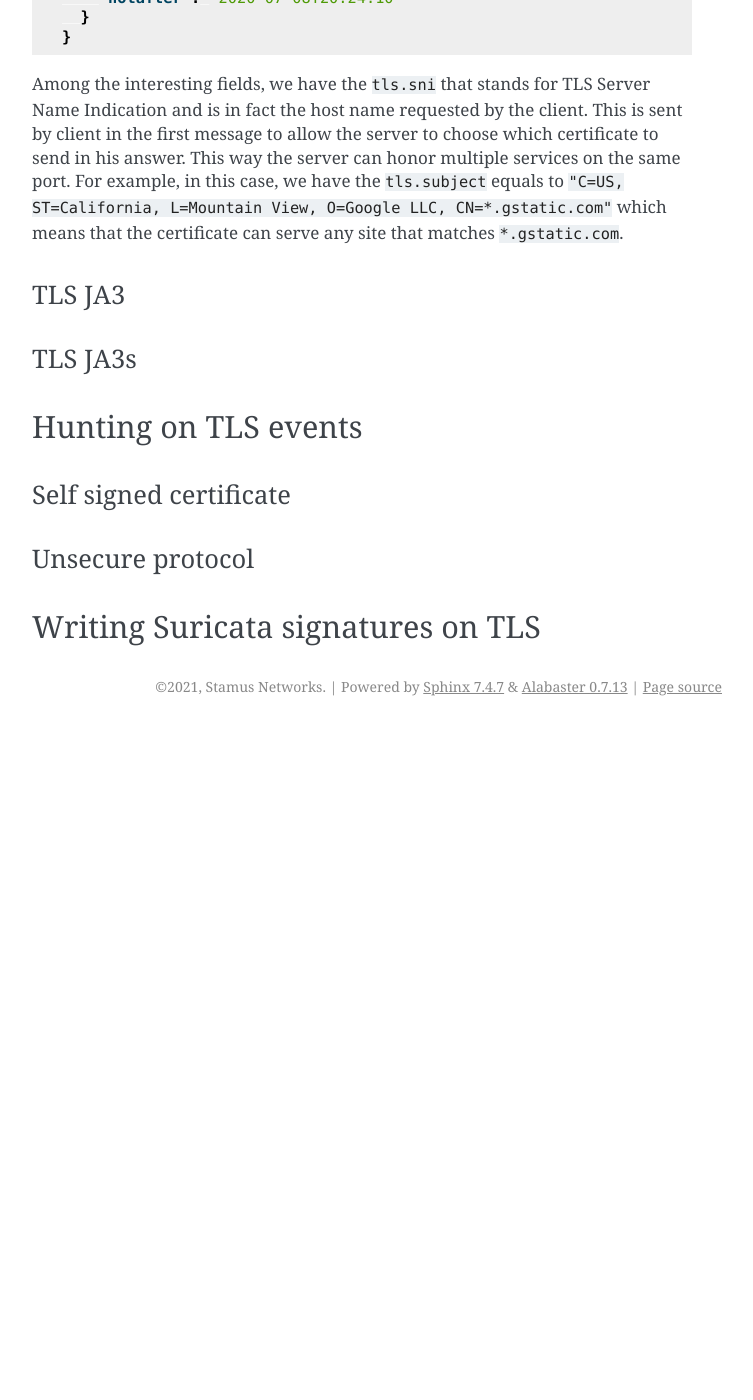
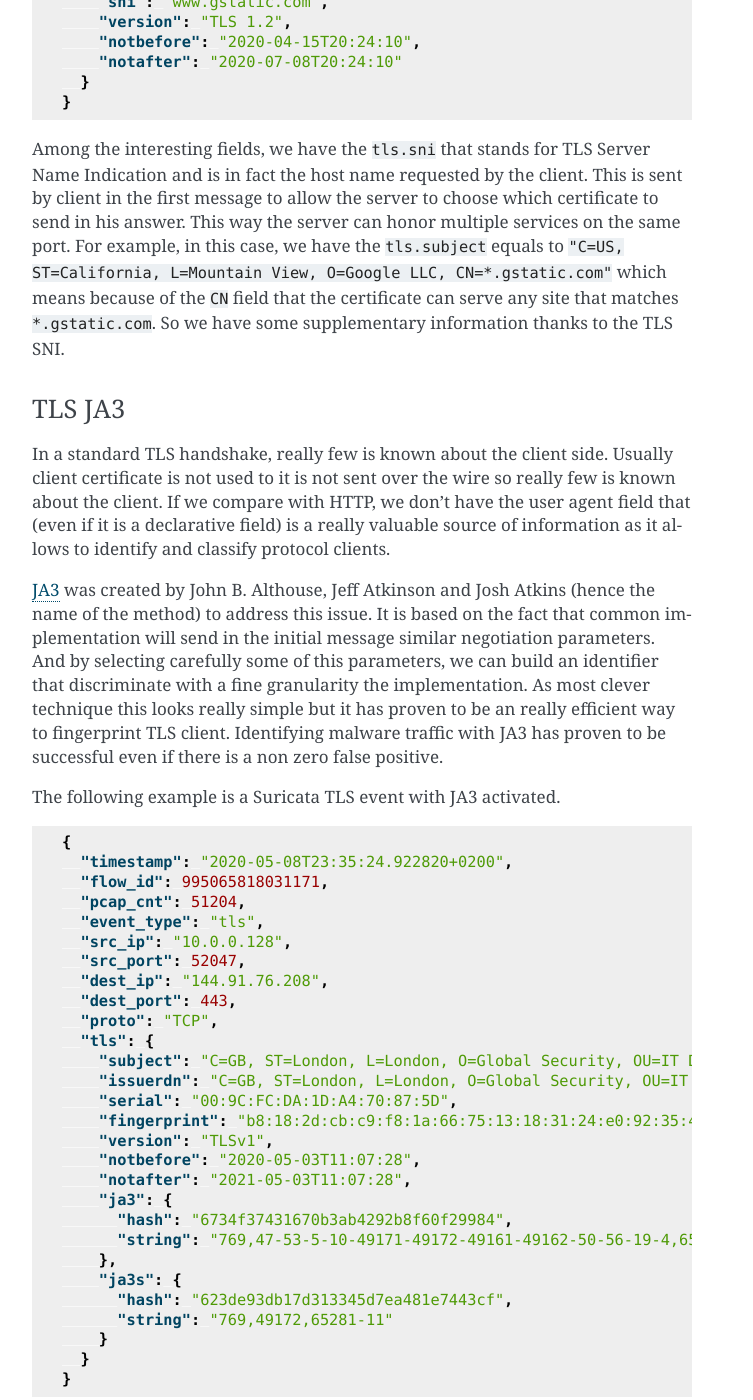
Before and after one commit to StamusNetworks/suricata-4-analysts, a Sphinx documentation site: the page built from source/tls-threat-hunting.rst, in a window 1280 px wide and 1400 px high, scrolled down 1610 px. Shown: the whole window, without its empty margins (388-1141 px from the left). Built offline with Sphinx 7.4.7, drawn with Linux system fonts in a browser that asks for light colours; before the commit the page ends 2336 px from its top, so only the background shows below that; some of the changed text lies outside the part shown.

Commit message:
tls: done description

```diff
--- a/source/tls-threat-hunting.rst
+++ b/source/tls-threat-hunting.rst
@@ -40,6 +40,8 @@
 manages to extract information on the TLS characteristics as well as on the X509 certificates.
 This data are written in the ``tls`` event type and are also added to the ``alert`` when they are available.
 
+Suricata can also extract the certificate chain sent by the server and store it inside the event or
+as a separate file.
 
 Extracted fields
 ----------------
@@ -76,14 +78,87 @@
 Among the interesting fields, we have the ``tls.sni`` that stands for TLS Server Name Indication and is
 in fact the host name requested by the client. This is sent by client in the first message to allow the server to choose which certificate to send in his answer. This way the server can honor multiple services on the same port.
 For example, in this case, we have the ``tls.subject`` equals to ``"C=US, ST=California, L=Mountain View, O=Google LLC, CN=*.gstatic.com"``
-which means that the certificate can serve any site that matches ``*.gstatic.com``.
+which means because of the ``CN`` field that the certificate can serve any site that matches ``*.gstatic.com``. So we have some supplementary information thanks to the TLS SNI.
 
 TLS JA3
 -------
 
+In a standard TLS handshake, really few is known about the client side. Usually client certificate is not used to it is not sent over the wire so really few is
+known about the client.
+If we compare with HTTP, we don't have the user agent field that (even if it is a declarative field) is a really valuable source of information
+as it allows to identify and classify protocol clients.
+
+`JA3 <https://github.com/salesforce/ja3>`_ was created by John B. Althouse, Jeff Atkinson and Josh Atkins (hence the name of the method) to address this issue. It is based on the fact
+that common implementation will send in the initial message similar negotiation parameters. And by selecting carefully some of this parameters, we can build an identifier that discriminate
+with a fine granularity the implementation. As most clever technique this looks really simple but it has proven to be an really efficient way to fingerprint TLS client.
+Identifying malware traffic with JA3 has proven to be successful even if there is a non zero false positive.
+
+The following example is a Suricata TLS event with JA3 activated.
+
+.. code-block:: JSON
+
+  {
+    "timestamp": "2020-05-08T23:35:24.922820+0200",
+    "flow_id": 995065818031171,
+    "pcap_cnt": 51204,
+    "event_type": "tls",
+    "src_ip": "10.0.0.128",
+    "src_port": 52047,
+    "dest_ip": "144.91.76.208",
+    "dest_port": 443,
+    "proto": "TCP",
+    "tls": {
+      "subject": "C=GB, ST=London, L=London, O=Global Security, OU=IT Department, CN=example.com",
+      "issuerdn": "C=GB, ST=London, L=London, O=Global Security, OU=IT Department, CN=example.com",
+      "serial": "00:9C:FC:DA:1D:A4:70:87:5D",
+      "fingerprint": "b8:18:2d:cb:c9:f8:1a:66:75:13:18:31:24:e0:92:35:42:ab:96:89",
+      "version": "TLSv1",
+      "notbefore": "2020-05-03T11:07:28",
+      "notafter": "2021-05-03T11:07:28",
+      "ja3": {
+        "hash": "6734f37431670b3ab4292b8f60f29984",
+        "string": "769,47-53-5-10-49171-49172-49161-49162-50-56-19-4,65281-10-11,23-24,0"
+      },
+      "ja3s": {
+        "hash": "623de93db17d313345d7ea481e7443cf",
+        "string": "769,49172,65281-11"
+      }
+    }
+  }
+
+The ja3 part is the following
+
+.. code-block:: JSON
+
+  "ja3": {
+    "hash": "6734f37431670b3ab4292b8f60f29984",
+    "string": "769,47-53-5-10-49171-49172-49161-49162-50-56-19-4,65281-10-11,23-24,0"
+  }
+
+It is composed of 2 fields, a string that is build by concatenating a predefined list of negotiation parameters and a hash value that is simply the md5 hash of the string.
+
+And this hash has been linked to `Trickbot <https://twitter.com/4a4133/status/1043246635239854081?lang=en>`_ by John B. Althouse. So just using this information is enough
+to identify a potential malware. And even if the server infrastructure is composed of multiple services and evolves, the JA3 of the client will stay the same as the
+data are based on client first message that can not be influenced by the server.
 
 TLS JA3s
 --------
+
+JA3s is almost enough to define what JA3s is. It is a technique similar to JA3 that is used to fingerprint the TLS implementation of server. By analysing
+the first message of the server, a predefined list of parameters is concatenated and a md5 hash is built. This leads to the following result
+in our previous entry:
+
+.. code-block:: JSON
+
+  "ja3s": {
+    "hash": "623de93db17d313345d7ea481e7443cf",
+    "string": "769,49172,65281-11"
+  }
+
+But there is a big difference between JA3 and JA3s. As the first message of the server is an answer to the client to continue the negotiation, the server message is dependant of the client.
+As a result, the JA3s is in fact an identifier of a client and server connection more than a server identification. To be fully explicit, two different clients connecting to
+a server will result in two different JA3s value.
+
 
 Hunting on TLS events
 =====================
```
